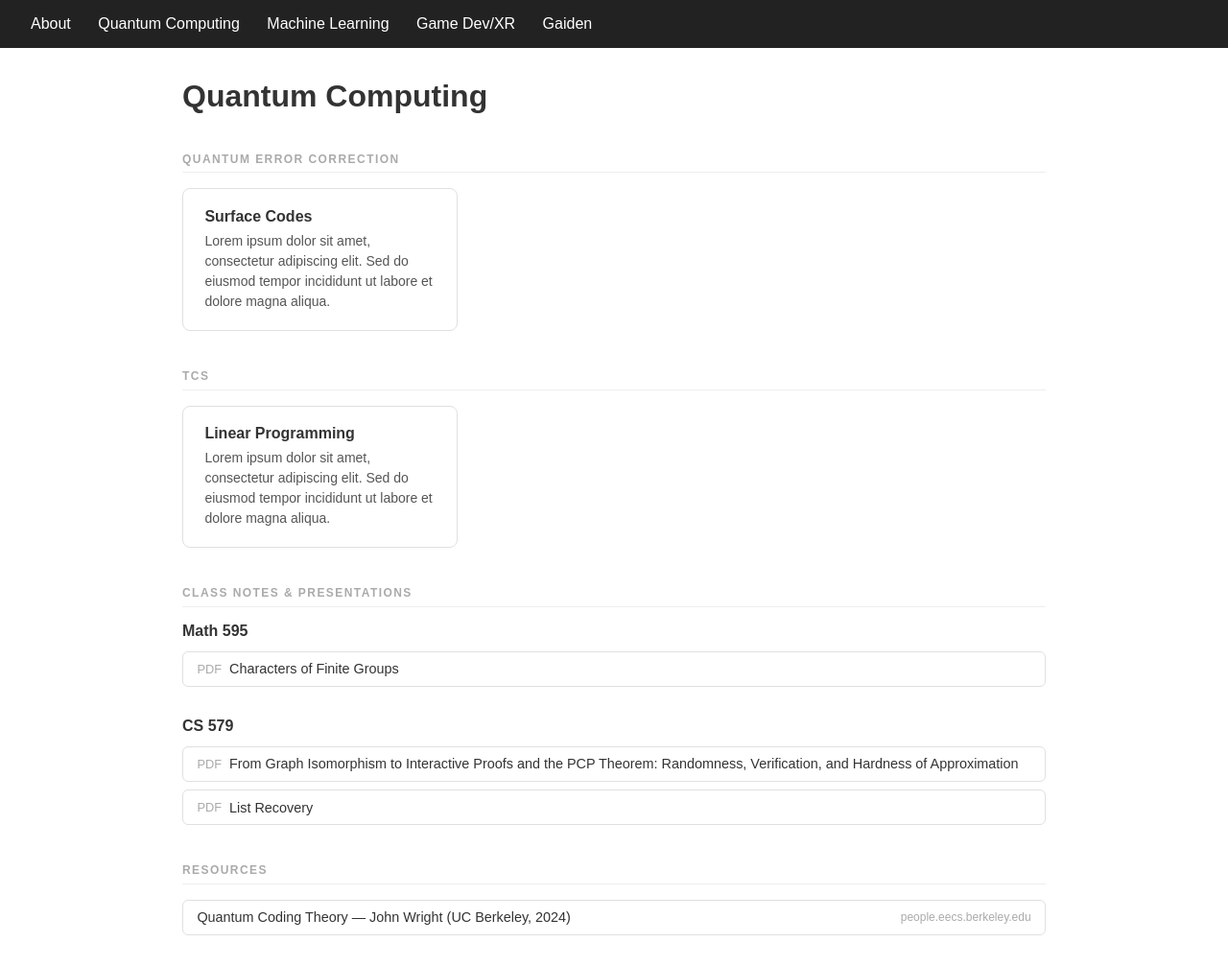
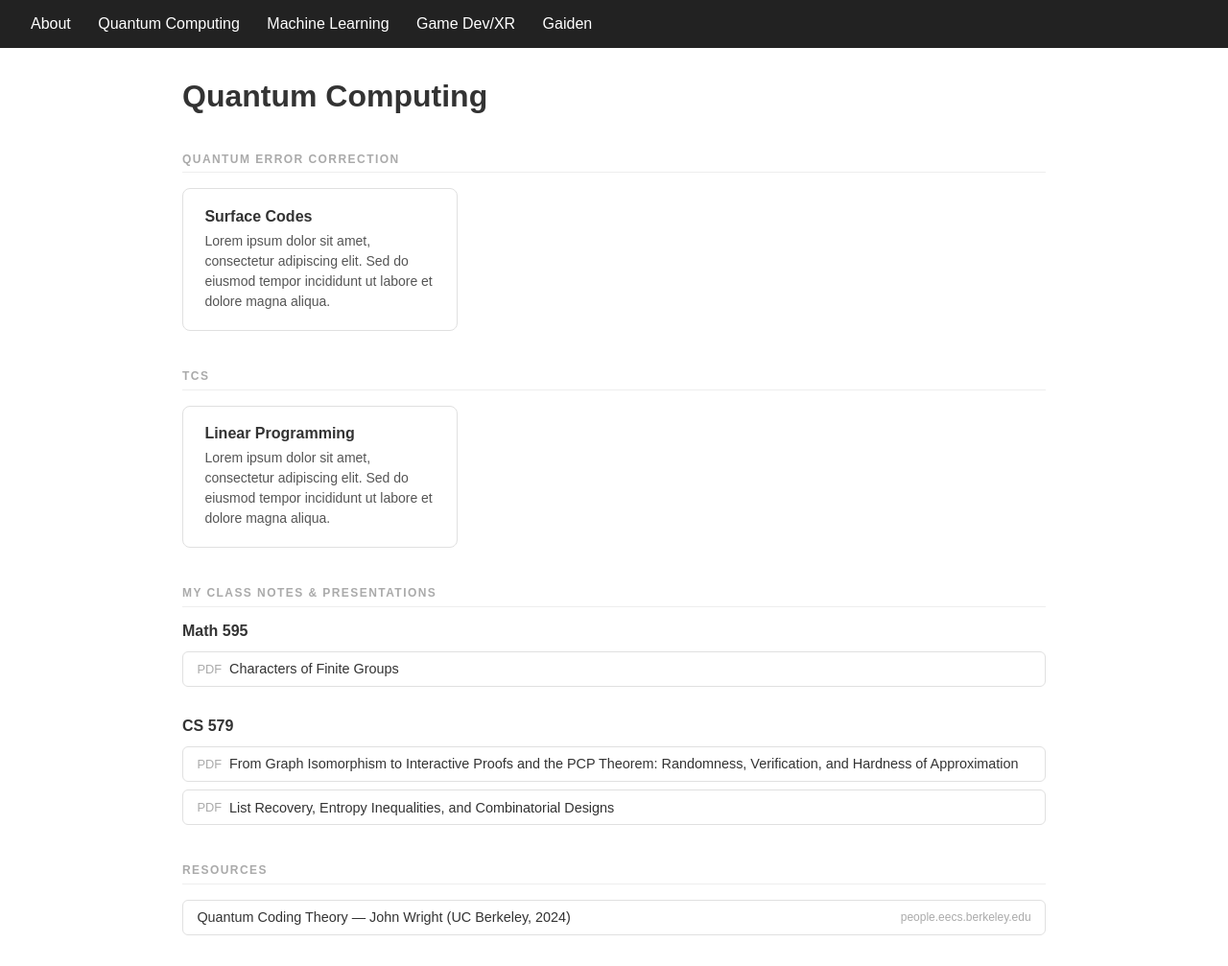
Before and after one commit to AAbhi256/AAbhi256.github.io, a Jekyll site: the page built from qc.md, in a window 1280 px wide. Shown: the whole page at 96% size. Built offline with Jekyll 4.4.1, drawn with Linux system fonts in a browser that asks for light colours.

Commit message:
minor naming tweaks

```diff
--- a/qc.md
+++ b/qc.md
@@ -78,7 +78,7 @@ title: Quantum Computing
 
 </div>
 
-<div class="section-header">Class Notes &amp; Presentations</div>
+<div class="section-header">My Class Notes &amp; Presentations</div>
 
 <div class="course-block">
   <div class="course-title">Math 595</div>
@@ -104,7 +104,7 @@ title: Quantum Computing
     <li>
       <a href="/assets/pdfs/List_Recovery.pdf" target="_blank" rel="noopener">
         <span class="res-icon">PDF</span>
-        <span class="res-label">List Recovery</span>
+        <span class="res-label">List Recovery, Entropy Inequalities, and Combinatorial Designs</span>
       </a>
     </li>
   </ul>
```
